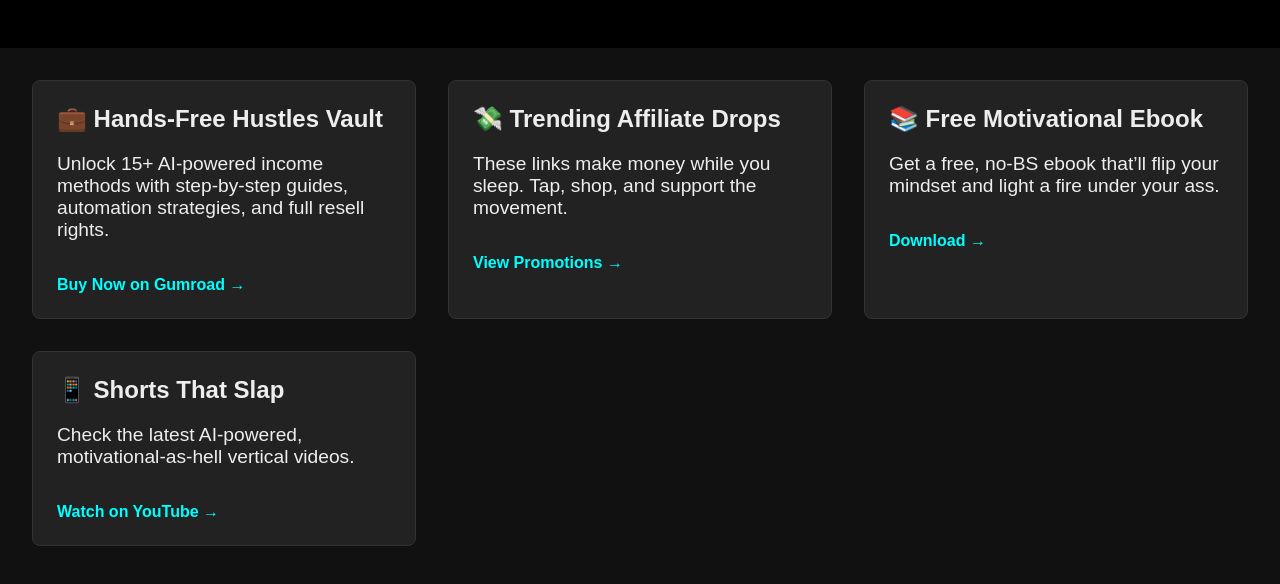
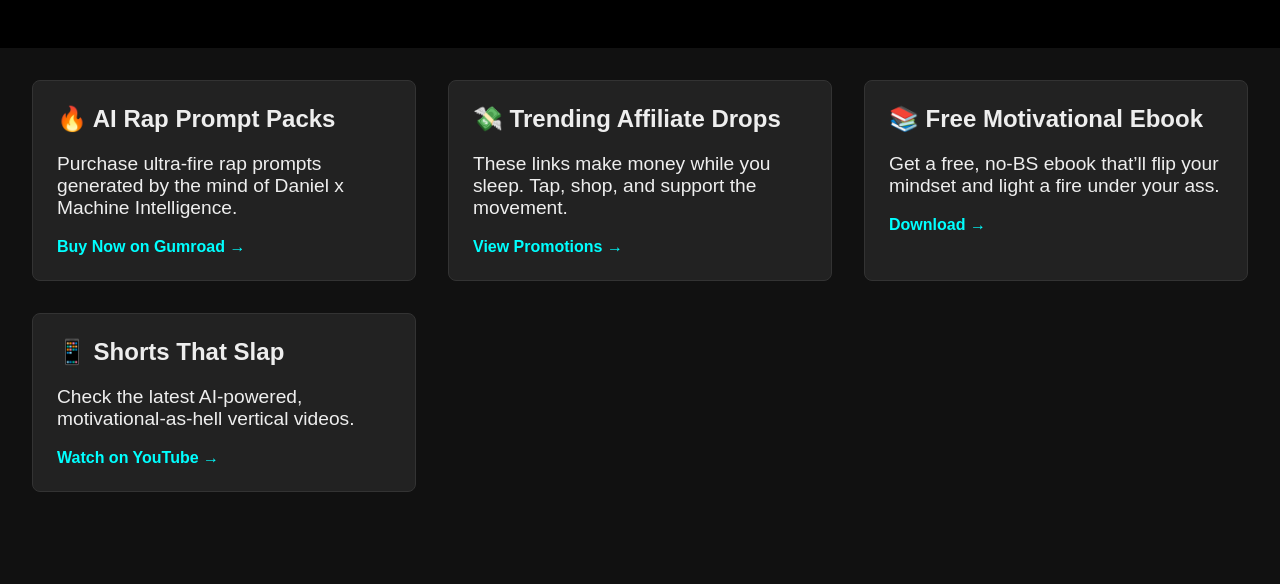
Before and after one commit to danielbridges001/danielbridges001.github.io, a plain HTML site: page index.html in a window 1280 px wide. Shown: the part 148-732 px from the top of the page. Drawn offline with Linux system fonts and the light colour scheme.

Commit message:
Update index.html

```diff
--- a/index.html
+++ b/index.html
@@ -41,8 +41,6 @@
       margin-top: 0;
     }
     .card a {
-      display: inline-block;
-      margin-top: 1rem;
       color: #0ff;
       text-decoration: none;
       font-weight: bold;
@@ -60,27 +58,27 @@
 
   <section class="grid">
     <div class="card">
-      <h2>💼 Hands-Free Hustles Vault</h2>
-      <p>Unlock 15+ AI-powered income methods with step-by-step guides, automation strategies, and full resell rights.</p>
+      <h2>🔥 AI Rap Prompt Packs</h2>
+      <p>Purchase ultra-fire rap prompts generated by the mind of Daniel x Machine Intelligence.</p>
       <a href="https://vaultboss.gumroad.com/l/ubidau" target="_blank" rel="noopener noreferrer">Buy Now on Gumroad →</a>
     </div>
 
     <div class="card">
       <h2>💸 Trending Affiliate Drops</h2>
       <p>These links make money while you sleep. Tap, shop, and support the movement.</p>
-      <a href="#">View Promotions →</a>
+      <a href="https://twitter.com/danielbridges001" target="_blank" rel="noopener noreferrer">View Promotions →</a>
     </div>
 
     <div class="card">
       <h2>📚 Free Motivational Ebook</h2>
       <p>Get a free, no-BS ebook that’ll flip your mindset and light a fire under your ass.</p>
-      <a href="#">Download →</a>
+      <a href="ebook.pdf" download>Download →</a>
     </div>
 
     <div class="card">
       <h2>📱 Shorts That Slap</h2>
       <p>Check the latest AI-powered, motivational-as-hell vertical videos.</p>
-      <a href="#">Watch on YouTube →</a>
+      <a href="https://www.youtube.com/@YourChannelName" target="_blank" rel="noopener noreferrer">Watch on YouTube →</a>
     </div>
   </section>
 </body>
```
